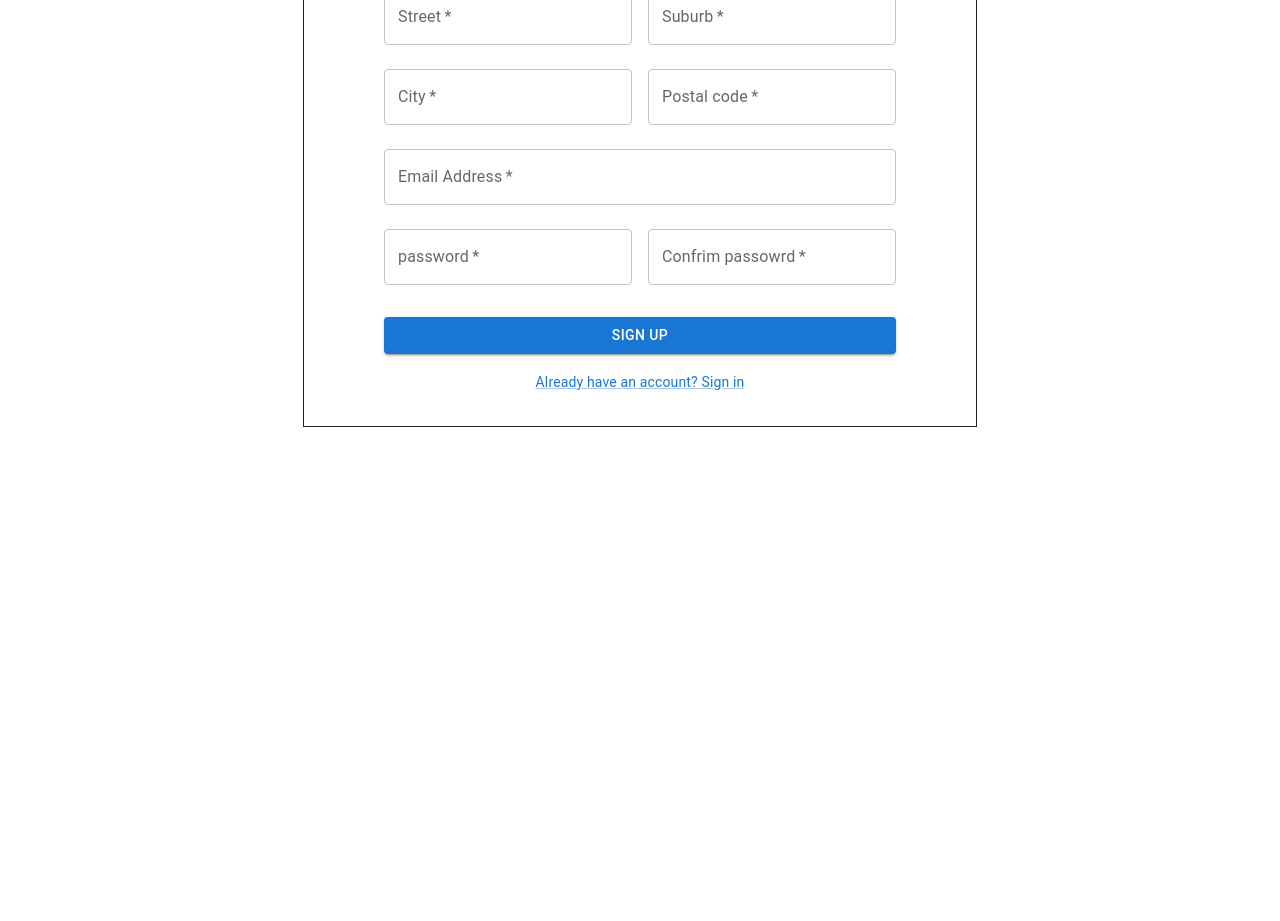
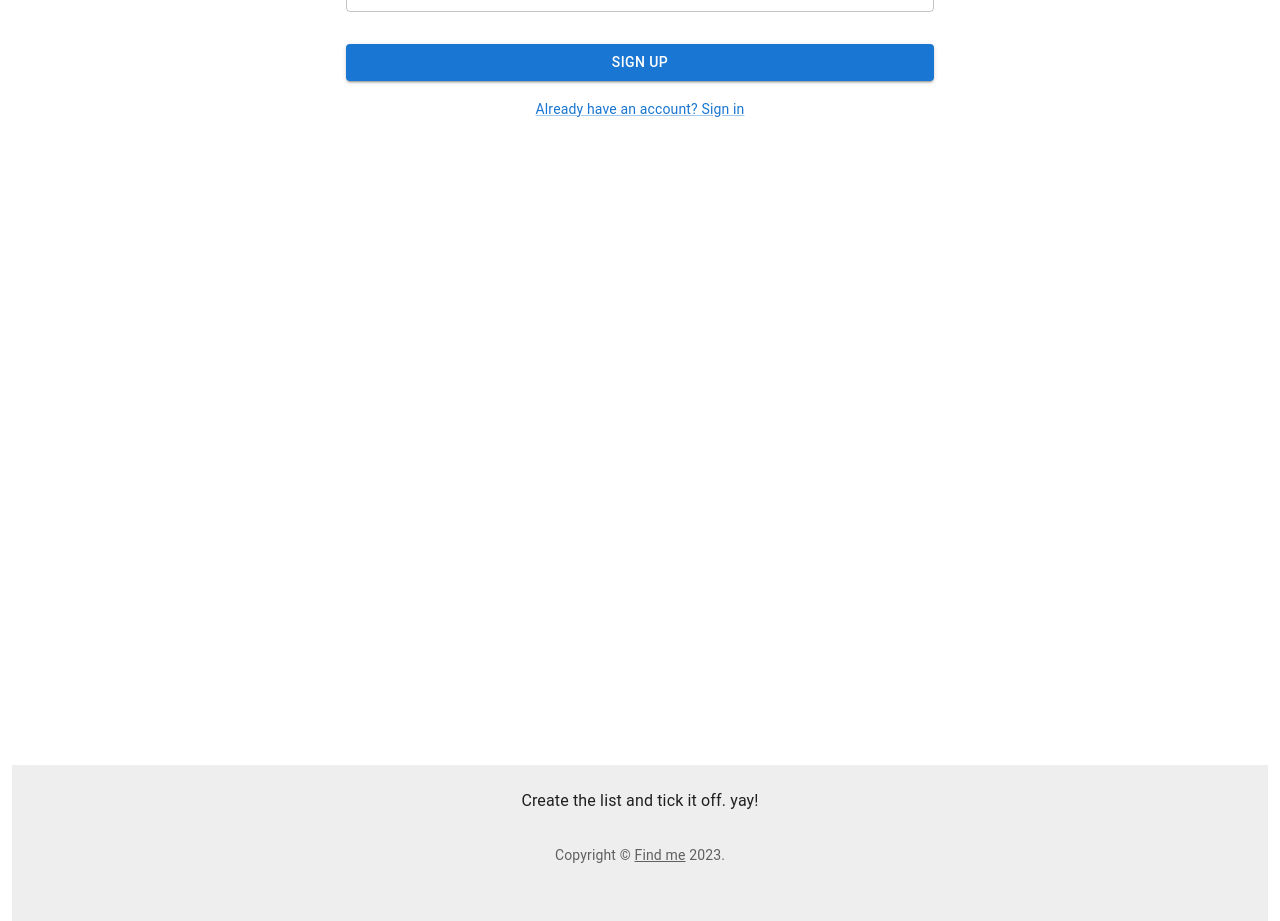
Before and after one commit to pankajpuri/todolist, a React (Create React App) app: page /signup in a window 1280 px wide. Shown: the part 420-1341 px from the top of the page. Before the commit the page ends 847 px from the top, so only its background shows below. Built offline with nearby package versions, Linux system fonts and the light colour scheme.

Commit message:
created footer

```diff
--- a/src/App.js
+++ b/src/App.js
@@ -12,6 +12,8 @@ import Home from "./components/home";
 import SignIn from "./components/signin";
 import SignUp from "./components/signup";
 import "font-awesome/css/font-awesome.css";
+import Logout from "./components/logout";
+import Footer from "./components/footer";
 
 function App() {
   return (
@@ -21,12 +23,14 @@ function App() {
         <Routes>
           <Route path="/" element={<Navbar />}>
             <Route index element={<Home />} />
-            <Route path="/signin" element={<SignIn />} />
-            <Route path="/signup" element={<SignUp />} />
+            <Route path="signin" element={<SignIn />} />
+            <Route path="signup" element={<SignUp />} />
+            <Route path="logout" element={<Logout />} />
             <Route path="history" element={<History />} />
             <Route path="*" element={<NotFound />} />
           </Route>
         </Routes>
+        <Footer />
       </div>
     </>
   );
--- /dev/null
+++ b/src/components/footer.jsx
@@ -0,0 +1,58 @@
+import * as React from "react";
+import CssBaseline from "@mui/material/CssBaseline";
+import Box from "@mui/material/Box";
+import Typography from "@mui/material/Typography";
+import Container from "@mui/material/Container";
+import Link from "@mui/material/Link";
+
+function Copyright(props) {
+  return (
+    <Typography
+      variant="body2"
+      color="text.secondary"
+      align="center"
+      {...props}
+    >
+      {"Copyright © "}
+      <Link color="inherit" href="https://pankajpuri.github.io/portfolio/">
+        Find me
+      </Link>{" "}
+      {new Date().getFullYear()}
+      {"."}
+    </Typography>
+  );
+}
+
+export default function Footer() {
+  return (
+    <Box
+      sx={{
+        display: "flex",
+        flexDirection: "column",
+        minHeight: "100vh",
+      }}
+    >
+      <CssBaseline />
+
+      <Box
+        component="footer"
+        sx={{
+          py: 3,
+          px: 2,
+          mt: "auto",
+          backgroundColor: (theme) =>
+            theme.palette.mode === "light"
+              ? theme.palette.grey[200]
+              : theme.palette.grey[800],
+        }}
+      >
+        <Container maxWidth="sm">
+          <Typography variant="body1" align="center">
+            Create the list and tick it off. yay!
+          </Typography>
+          <Copyright sx={{ mt: 4, mb: 4 }} />
+        </Container>
+      </Box>
+    </Box>
+  );
+}
--- /dev/null
+++ b/src/components/logout.jsx
@@ -0,0 +1,5 @@
+const Logout = () => {
+  return null;
+};
+
+export default Logout;
--- a/src/components/signin.js
+++ b/src/components/signin.js
@@ -17,16 +17,6 @@ import LockOutlinedIcon from "@mui/icons-material/LockOutlined";
 import { createTheme } from "@mui/material/styles";
 import Input from "./common/input";
 
-function Copyright(props) {
-  <Typography variant="body2" color="text.secondary" align="center" {...props}>
-    {"Copyright © "}
-    <Link color="inherit" href="https://mui.com/">
-      Your Website
-    </Link>{" "}
-    {new Date().getFullYear()}
-    {"."}
-  </Typography>;
-}
 const theme = createTheme();
 function SignIn() {
   const [user, setUser] = useState({ email: "", password: "" });
@@ -112,7 +102,6 @@ function SignIn() {
             </Grid>
           </Box>
         </Box>
-        <Copyright sx={{ mt: 8, mb: 4 }} />
       </Container>
     </ThemeProvider>
   );
--- a/src/components/signup.js
+++ b/src/components/signup.js
@@ -15,30 +15,14 @@ import LockOpenIcon from "@mui/icons-material/LockOpen";
 import { createTheme } from "@mui/material/styles";
 import Input from "./common/input";
 
-function Copyright(props) {
-  <Typography variant="body2" color="text.secondary" align="center" {...props}>
-    {"Copyright © "}
-    <Link color="inherit" href="https://mui.com/">
-      Your Website
-    </Link>{" "}
-    {new Date().getFullYear()}
-    {"."}
-  </Typography>;
-}
 const theme = createTheme();
 
 function SignUp() {
   const [user, setUser] = useState({
     firstName: "",
     lastName: "",
-    mobile: "",
-    street: "",
-    suburb: "",
-    city: "",
-    postalCode: "",
     email: "",
     password: "",
-    confirmPassword: "",
   });
 
   const handleSubmit = (event) => {
@@ -78,7 +62,9 @@ function SignUp() {
           </Typography>
           <Box
             component="form"
-            sx={{ mt: 1, px: 10, py: 4, border: "1px solid" }}
+            sx={{
+              mt: 1,
+            }}
             noValidate
             onSubmit={handleSubmit}
           >
@@ -103,58 +89,12 @@ function SignUp() {
               </Grid>
             </Grid>
             <Input
-              label="Mobile"
-              name="mobile"
-              value={user.mobile}
-              onChange={handleChange}
-              type="number"
-            />
-            <Grid container spacing={2}>
-              <Grid item xs={12} sm={6}>
-                <Input
-                  label="Street"
-                  name="street"
-                  value={user.street}
-                  onChange={handleChange}
-                />
-              </Grid>
-              <Grid item xs={12} sm={6}>
-                <Input
-                  label="Suburb"
-                  name="suburb"
-                  value={user.suburb}
-                  onChange={handleChange}
-                />
-              </Grid>
-            </Grid>
-            <Grid container spacing={2}>
-              <Grid item xs={12} sm={6}>
-                <Input
-                  label="City"
-                  name="city"
-                  value={user.city}
-                  onChange={handleChange}
-                />{" "}
-              </Grid>
-              <Grid item xs={12} sm={6}>
-                <Input
-                  label="Postal code"
-                  name="postalCode"
-                  value={user.postalCode}
-                  onChange={handleChange}
-                  type="number"
-                />
-              </Grid>
-            </Grid>
-            <Input
               label="Email Address"
               name="email"
               value={user.email}
               type="email"
               onChange={handleChange}
             />
-            <Grid container spacing={2}>
-              <Grid item xs={12} sm={6}>
             <Input
               label="password"
               name="password"
@@ -162,17 +102,6 @@ function SignUp() {
               value={user.password}
               onChange={handleChange}
             />
-              </Grid>
-              <Grid item xs={12} sm={6}>
-                <Input
-                  label="Confrim passowrd"
-                  name="confirmPassword"
-                  value={user.confirmPassword}
-                  type="password"
-                  onChange={handleChange}
-                />
-              </Grid>
-            </Grid>
             <Button
               spacing={2}
               type="submit"
@@ -191,7 +120,6 @@ function SignUp() {
             </Grid>
           </Box>
         </Box>
-        <Copyright sx={{ mt: 8, mb: 4 }} />
       </Container>
     </ThemeProvider>
   );
```
Also changed, not shown: src/components/common/copyright.jsx (added, +20 -0 lines). Lines whose indentation alone changed are shown as unchanged.
